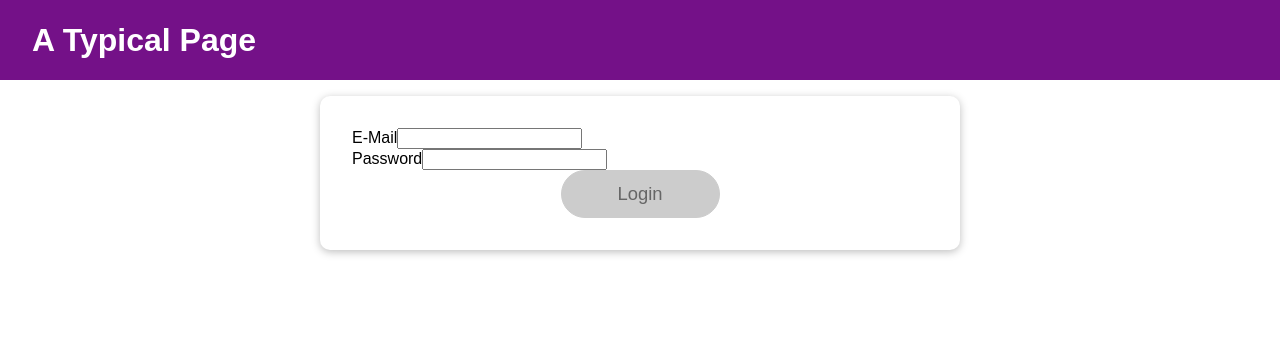
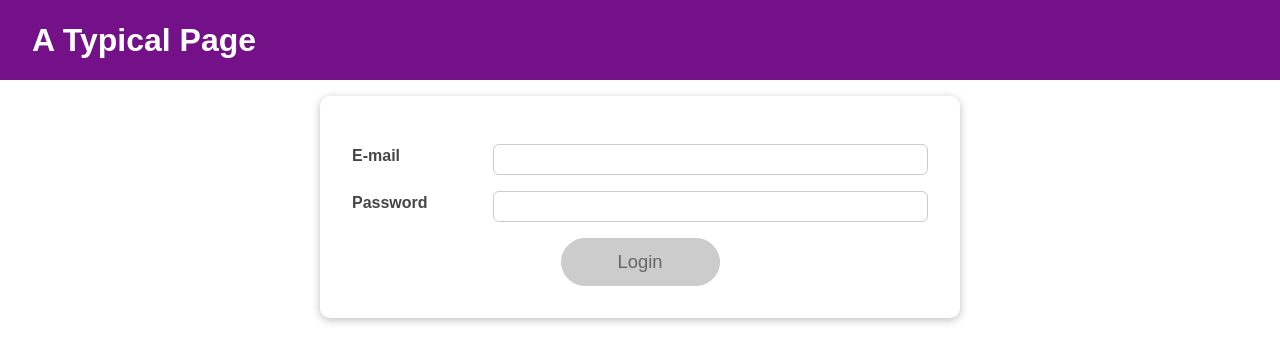
Before and after one commit to Coughdrops13/udemy-reactjs, a React (Create React App) app in the folder react-complete-guide-effects-reducers-contexts-REDO/: page / in a window 1280 px wide. Shown: the top 362 px of the page. Built offline with nearby package versions, Linux system fonts and the light colour scheme.

Commit message:
finish Input component with dynamic properties

```diff
--- a/react-complete-guide-effects-reducers-contexts-REDO/src/components/Login/Login.js
+++ b/react-complete-guide-effects-reducers-contexts-REDO/src/components/Login/Login.js
@@ -1,5 +1,5 @@
 import React, { useState, useEffect, useReducer } from "react";
-import Input from '../UI/Input/Input';
+import Input from "../UI/Input/Input";
 import Card from "../UI/Card/Card";
 import classes from "./Login.module.css";
 import Button from "../UI/Button/Button";
@@ -21,8 +21,8 @@ const passwordReducer = (state, action) => {
   if (action.type === "INPUT_BLUR") {
     return { value: state.value, isValid: state.value.trim().length > 6 };
   }
-  return { value: '', isValid: false }
-}
+  return { value: "", isValid: false };
+};
 
 const Login = (props) => {
   // const [enteredEmail, setEnteredEmail] = useState("");
@@ -82,34 +82,24 @@ const Login = (props) => {
   return (
     <Card className={classes.login}>
       <form onSubmit={submitHandler}>
-        <div
-          className={`${classes.control} ${
-            emailState.isValid === false ? classes.invalid : ""
-          }`}
-        >
-          <label htmlFor="email">E-Mail</label>
-          <input
-            type="email"
-            id="email"
+        <Input
+          id={"email"}
+          isValid={emailState.isValid}
+          label={"E-mail"}
+          type={"email"}
           value={emailState.value}
           onChange={emailChangeHandler}
           onBlur={validateEmailHandler}
         />
-        </div>
-        <div
-          className={`${classes.control} ${
-            passwordState.isValid === false ? classes.invalid : ""
-          }`}
-        >
-          <label htmlFor="password">Password</label>
-          <input
-            type="password"
-            id="password"
+        <Input
+          id={"password"}
+          isValid={passwordState.isValid}
+          label={"Password"}
+          type={"password"}
           value={passwordState.value}
           onChange={passwordChangeHandler}
           onBlur={validatePasswordHandler}
         />
-        </div>
         <div className={classes.actions}>
           <Button type="submit" className={classes.btn} disabled={!formIsValid}>
             Login
--- a/react-complete-guide-effects-reducers-contexts-REDO/src/components/UI/Input/Input.js
+++ b/react-complete-guide-effects-reducers-contexts-REDO/src/components/UI/Input/Input.js
@@ -8,16 +8,16 @@ const Input = (props) => {
   return (
     <div
       className={`${classes.control} ${
-        props.emailState.isValid === false ? classes.invalid : ""
+        props.isValid === false ? classes.invalid : ""
       }`}
     >
-      <label htmlFor="email">E-Mail</label>
+      <label htmlFor={props.id}>{props.label}</label>
       <input
-        type="email"
-        id="email"
-        value={props.emailState.value}
-        onChange={props.emailChangeHandler}
-        onBlur={props.validateEmailHandler}
+        type={props.type}
+        id={props.id}
+        value={props.value}
+        onChange={props.onChange}
+        onBlur={props.onBlur}
       />
     </div>
   );
```
Lines whose indentation alone changed are shown as unchanged.
